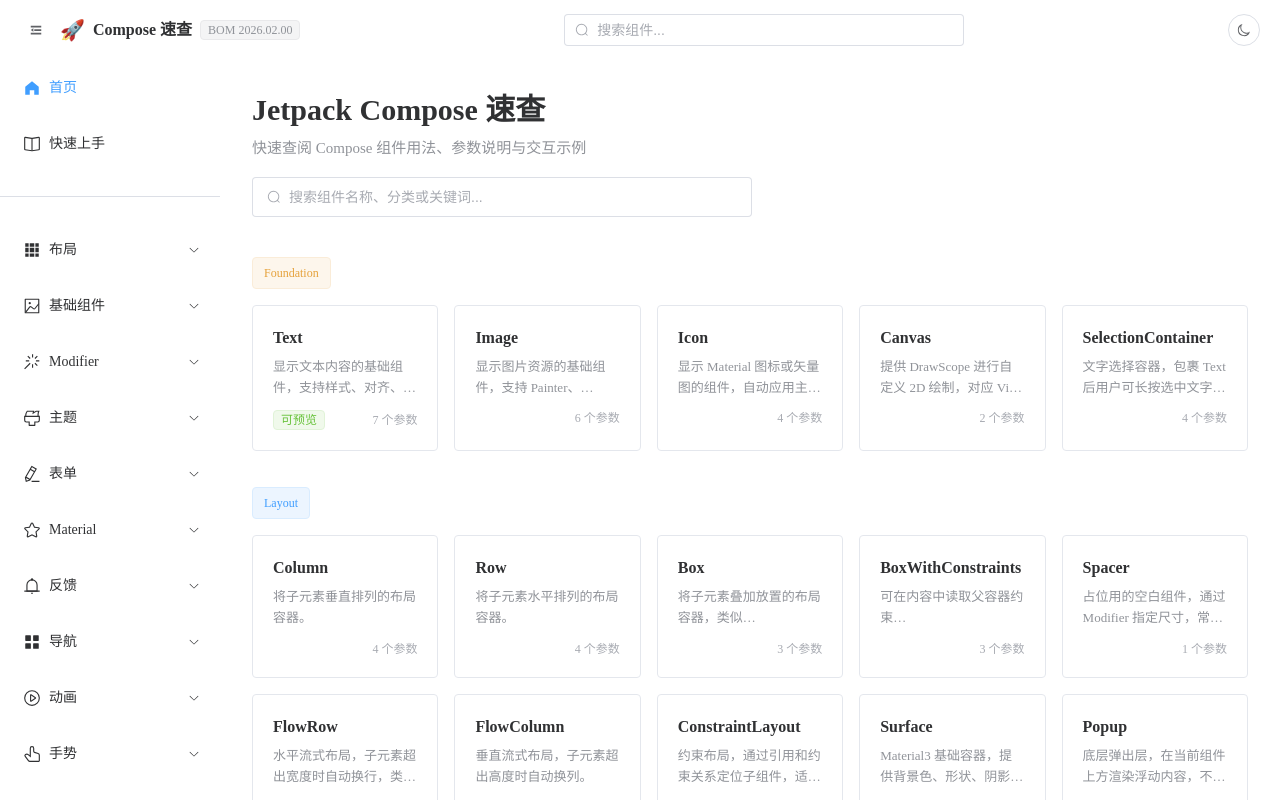
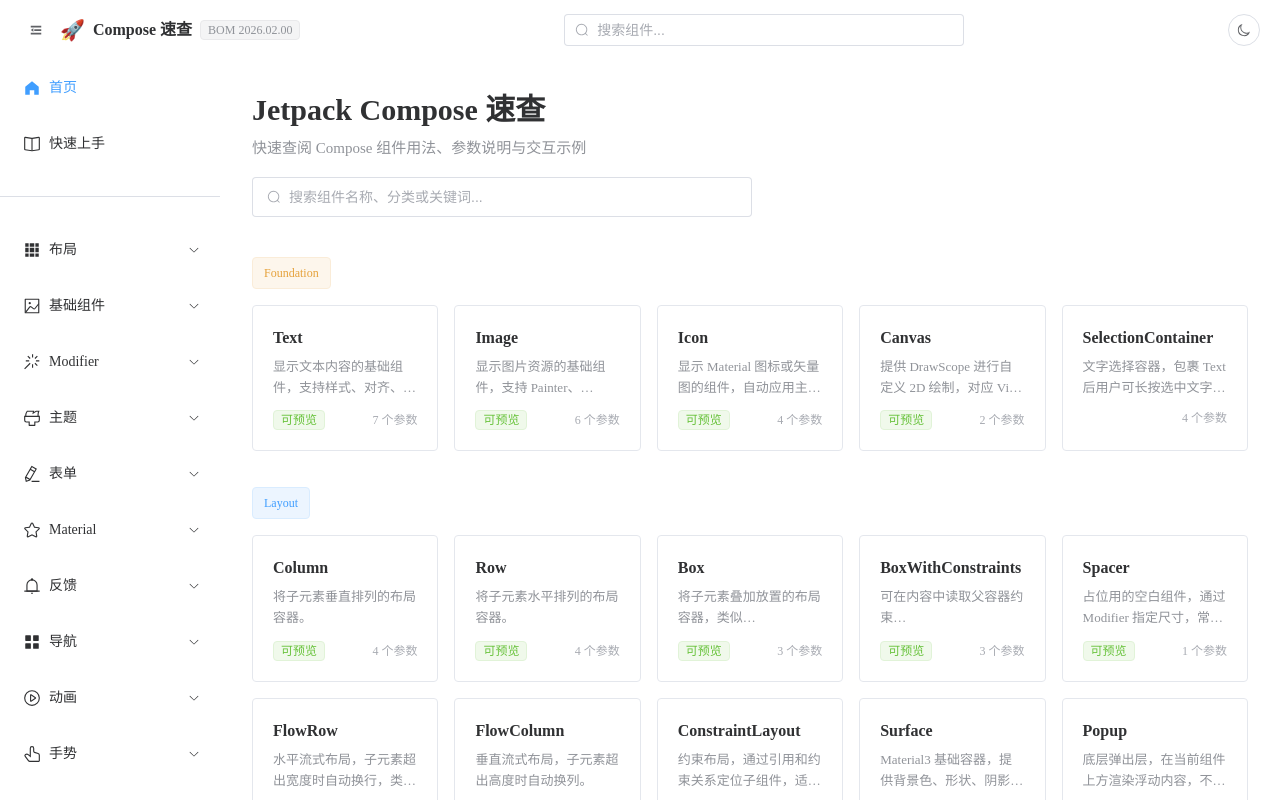
Before and after one commit to healthybear/android-compose-reference, a Vue app in the folder web/: page /component/1 in a window 1280 px wide. Built offline with nearby package versions, Linux system fonts and the light colour scheme.

Commit message:
feat: 更新组件页面和首页，添加更多演示组件支持及源码加载功能

```diff
--- a/web/src/pages/ComponentPage.vue
+++ b/web/src/pages/ComponentPage.vue
@@ -1,16 +1,56 @@
 <script setup lang="ts">
-import { computed } from 'vue'
+import { computed, ref, watch } from 'vue'
 import { useRoute, useRouter } from 'vue-router'
 import { allComponents } from '@/data/components'
 import CodeBlock from '@/components/CodeBlock.vue'
 import ParamsTable from '@/components/ParamsTable.vue'
 import WasmDemo from '@/components/WasmDemo.vue'
 import { useRelatedComponents } from '@/composables/useRelatedComponents'
+import { ArrowRight, Loading } from '@element-plus/icons-vue'
+
+const DEMO_IDS = new Set([
+  'button', 'text', 'image', 'icon', 'canvas',
+  'column', 'row', 'box', 'box-with-constraints', 'spacer', 'flow-row', 'flow-column',
+  'lazy-column', 'lazy-row', 'lazy-vertical-grid', 'lazy-horizontal-grid',
+  'horizontal-pager', 'vertical-pager',
+  'modifier-size', 'modifier-padding', 'modifier-background', 'modifier-clickable',
+  'modifier-offset', 'modifier-scroll',
+  'material-theme', 'color-scheme', 'typography', 'shapes',
+  'outlined-button', 'text-button', 'filled-tonal-button', 'elevated-button',
+  'icon-button', 'floating-action-button', 'extended-fab',
+  'assist-chip', 'filter-chip', 'input-chip', 'suggestion-chip',
+  'card', 'elevated-card', 'outlined-card',
+  'badge', 'list-item', 'horizontal-divider',
+  'dropdown-menu', 'exposed-dropdown-menu',
+  'text-field', 'outlined-text-field',
+  'checkbox', 'radio-button', 'switch', 'slider', 'range-slider',
+  'alert-dialog', 'basic-alert-dialog', 'snackbar',
+  'circular-progress', 'linear-progress', 'swipe-to-dismiss',
+  'top-app-bar', 'bottom-app-bar', 'navigation-drawer', 'permanent-navigation-drawer',
+  'animated-visibility', 'animated-content', 'crossfade', 'animate-as-state',
+  'update-transition', 'infinite-transition',
+  'modifier-draggable', 'modifier-transformable',
+  'detect-tap-gestures', 'detect-drag-gestures',
+  'remember', 'derived-state-of', 'launched-effect', 'side-effect',
+  'disposable-effect', 'produce-state', 'composition-local',
+  'custom-layout', 'subcompose-layout', 'draw-modifier', 'brush',
+])
+
+// demoId 到文件名的特殊映射（不符合通用规则的）
+const DEMO_FILE_OVERRIDES: Record<string, string> = {
+  'floating-action-button': 'FabDemo.kt',
+  'modifier-draggable': 'DraggableDemo.kt',
+  'modifier-transformable': 'TransformableDemo.kt',
+}
+
+function demoIdToFilename(id: string): string {
+  if (DEMO_FILE_OVERRIDES[id]) return DEMO_FILE_OVERRIDES[id]
+  return id.split('-').map(s => s.charAt(0).toUpperCase() + s.slice(1)).join('') + 'Demo.kt'
+}
 
 const route = useRoute()
 const router = useRouter()
 
-// 一次遍历同时拿到 index 和 component，避免两次全量搜索
 const currentIndex = computed(() =>
   allComponents.findIndex(c => c.id === route.params.id)
 )
@@ -23,6 +63,38 @@
 const nextComp = computed(() =>
   currentIndex.value < allComponents.length - 1 ? allComponents[currentIndex.value + 1] : null
 )
+
+const hasDemo = computed(() => !!component.value && DEMO_IDS.has(component.value.id))
+
+// 预览源码
+const sourceExpanded = ref(false)
+const sourceCode = ref('')
+const sourceLoading = ref(false)
+
+watch([hasDemo, component], async ([demo, comp]) => {
+  sourceExpanded.value = false
+  sourceCode.value = ''
+  if (!demo || !comp) return
+}, { immediate: true })
+
+async function loadSource() {
+  if (sourceCode.value || !component.value) return
+  sourceLoading.value = true
+  try {
+    const filename = demoIdToFilename(component.value.id)
+    const res = await fetch(`/demo-sources/${filename}`)
+    sourceCode.value = res.ok ? await res.text() : '// 源码加载失败'
+  } catch {
+    sourceCode.value = '// 源码加载失败'
+  } finally {
+    sourceLoading.value = false
+  }
+}
+
+function toggleSource() {
+  sourceExpanded.value = !sourceExpanded.value
+  if (sourceExpanded.value) loadSource()
+}
 
 const relatedComponents = useRelatedComponents(() => component.value)
 </script>
@@ -42,9 +114,22 @@
     <el-divider />
 
     <!-- 交互预览 -->
-    <template v-if="component.demoId">
+    <template v-if="hasDemo">
       <h2 class="text-lg font-semibold m-0 mb-3 text-el-text">效果预览</h2>
-      <WasmDemo :demo-id="component.demoId" />
+      <WasmDemo :demo-id="component.id" />
+      <div
+        class="flex items-center gap-1.5 text-[13px] text-el-text-secondary cursor-pointer select-none mb-3 hover:text-el-text transition-colors"
+        @click="toggleSource"
+      >
+        <el-icon :class="sourceExpanded ? 'rotate-90' : ''" class="transition-transform">
+          <ArrowRight />
+        </el-icon>
+        <span>{{ sourceExpanded ? '收起' : '查看' }}预览源码</span>
+        <el-icon v-if="sourceLoading"><Loading /></el-icon>
+      </div>
+      <div v-if="sourceExpanded" class="mb-4">
+        <CodeBlock v-if="sourceCode" :code="sourceCode" lang="kotlin" />
+      </div>
       <el-divider />
     </template>
 
--- a/web/src/pages/HomePage.vue
+++ b/web/src/pages/HomePage.vue
@@ -16,6 +16,34 @@
   Gestures: '',
   State: '',
 }
+
+const DEMO_IDS = new Set([
+  'button', 'text', 'image', 'icon', 'canvas',
+  'column', 'row', 'box', 'box-with-constraints', 'spacer', 'flow-row', 'flow-column',
+  'lazy-column', 'lazy-row', 'lazy-vertical-grid', 'lazy-horizontal-grid',
+  'horizontal-pager', 'vertical-pager',
+  'modifier-size', 'modifier-padding', 'modifier-background', 'modifier-clickable',
+  'modifier-offset', 'modifier-scroll',
+  'material-theme', 'color-scheme', 'typography', 'shapes',
+  'outlined-button', 'text-button', 'filled-tonal-button', 'elevated-button',
+  'icon-button', 'floating-action-button', 'extended-fab',
+  'assist-chip', 'filter-chip', 'input-chip', 'suggestion-chip',
+  'card', 'elevated-card', 'outlined-card',
+  'badge', 'list-item', 'horizontal-divider',
+  'dropdown-menu', 'exposed-dropdown-menu',
+  'text-field', 'outlined-text-field',
+  'checkbox', 'radio-button', 'switch', 'slider', 'range-slider',
+  'alert-dialog', 'basic-alert-dialog', 'snackbar',
+  'circular-progress', 'linear-progress', 'swipe-to-dismiss',
+  'top-app-bar', 'bottom-app-bar', 'navigation-drawer', 'permanent-navigation-drawer',
+  'animated-visibility', 'animated-content', 'crossfade', 'animate-as-state',
+  'update-transition', 'infinite-transition',
+  'modifier-draggable', 'modifier-transformable',
+  'detect-tap-gestures', 'detect-drag-gestures',
+  'remember', 'derived-state-of', 'launched-effect', 'side-effect',
+  'disposable-effect', 'produce-state', 'composition-local',
+  'custom-layout', 'subcompose-layout', 'draw-modifier', 'brush',
+])
 </script>
 
 <template>
@@ -52,7 +80,7 @@
             <div class="text-base font-semibold mb-1.5 text-el-text">{{ comp.name }}</div>
             <div class="text-[13px] text-el-text-secondary leading-relaxed mb-3 line-clamp-2">{{ comp.description }}</div>
             <div class="flex items-center justify-between">
-              <el-tag v-if="comp.demoId" size="small" type="success">可预览</el-tag>
+              <el-tag v-if="DEMO_IDS.has(comp.id)" size="small" type="success">可预览</el-tag>
               <span v-else />
               <span class="text-xs text-el-text-placeholder">{{ comp.params.length }} 个参数</span>
             </div>
```
